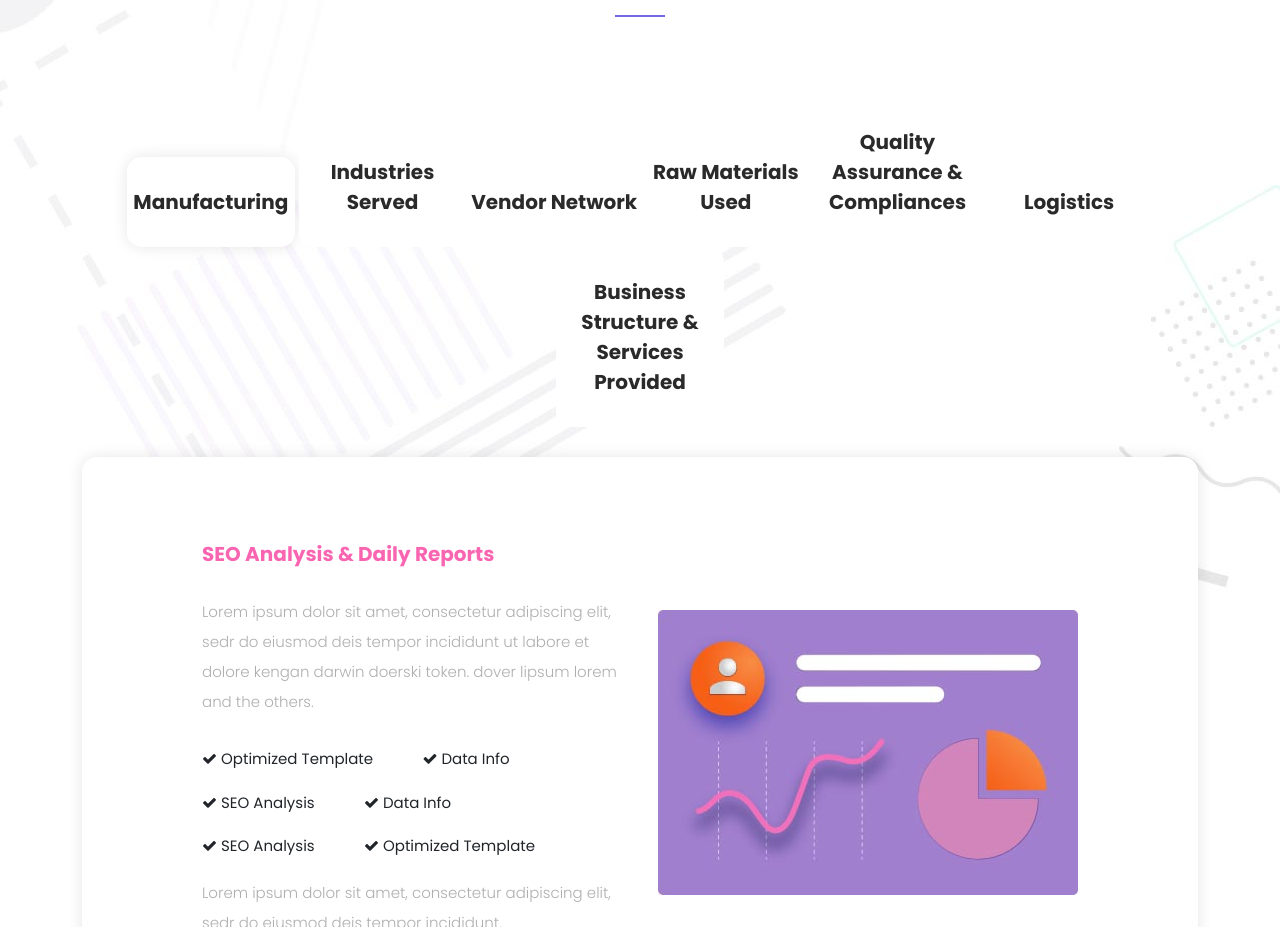
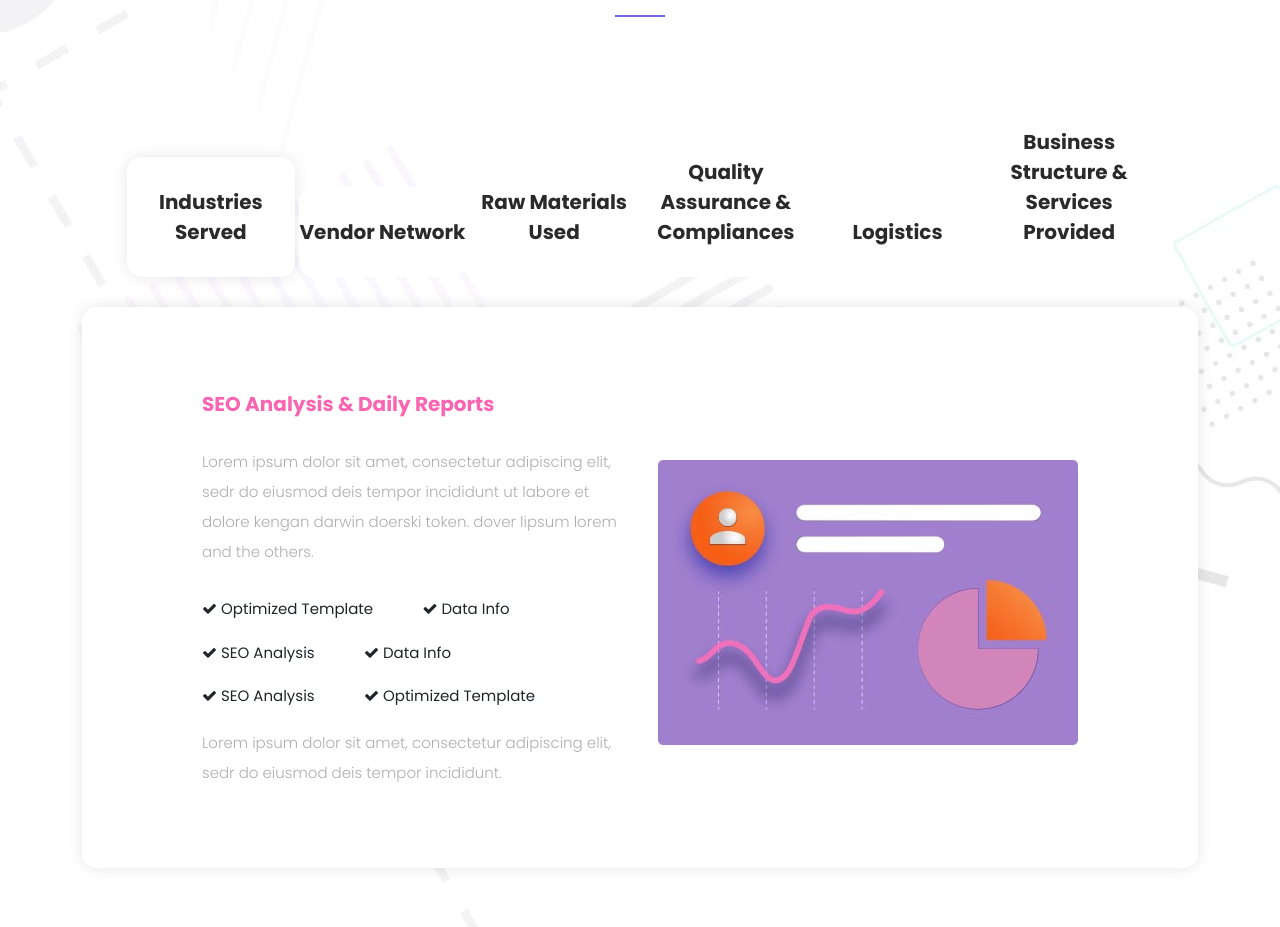
Before and after one commit to Rajdeep-Walia-RW/telluricoffshoots.github.io, a plain HTML site: page index.html in a window 1280 px wide. Shown: the part 1000-1927 px from the top of the page. Drawn offline with Linux system fonts and the light colour scheme.

Commit message:
Update index.html

```diff
--- a/index.html
+++ b/index.html
@@ -169,11 +169,6 @@
                 <div class="col-lg-12">
                   <div class="menu">
                     <div class="first-thumb active">
-                      <div class="thumb">
-                        Manufacturing
-                      </div>
-                    </div>
-                    <div>
                       <div class="thumb">
                         Industries Served
                       </div>
```
